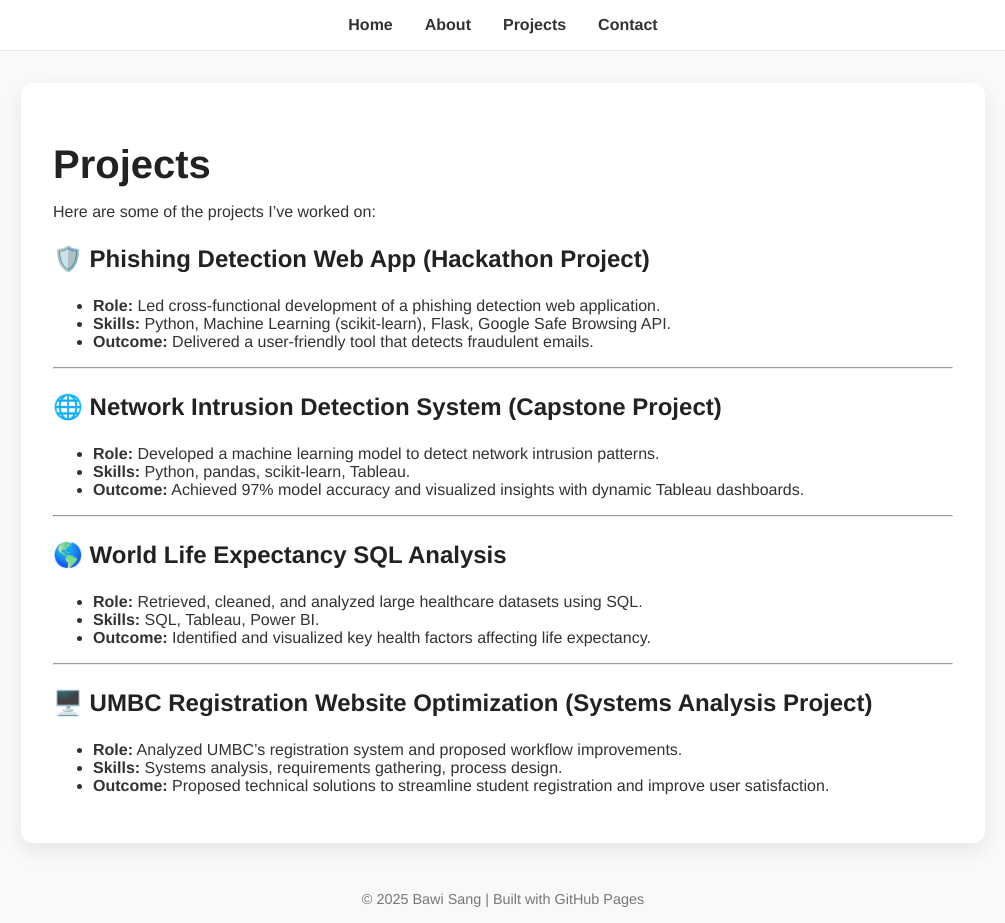
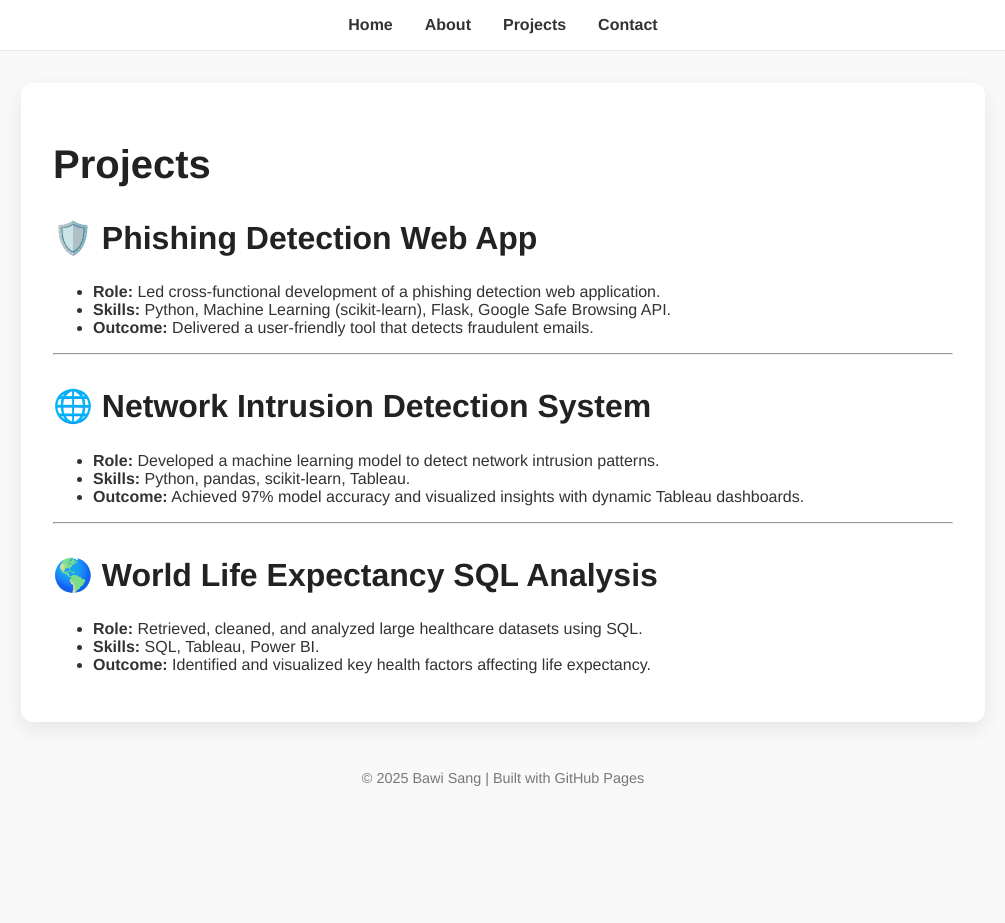
Before and after one commit to BawiS-lab/BawiSang.github.io, a Jekyll site: the page built from projects.md, in a window 1280 px wide. Shown: the whole page, without its empty margins (137-1142 px from the left). Built offline with Jekyll 4.4.1, drawn with Linux system fonts in a browser that asks for light colours; after the commit the page ends 900 px from its top, so only the background shows below that.

Commit message:
Update projects.md

```diff
--- a/projects.md
+++ b/projects.md
@@ -6,9 +6,10 @@ permalink: /projects/
 
 # Projects
 
-Here are some of the projects I've worked on:
+## 🛡️ Phishing Detection Web App
 
-### 🛡️ Phishing Detection Web App (Hackathon Project)
+<!-- Consider adding a picture here: e.g. screenshot of the app -->
+<!-- <img src="/assets/images/phishing-app.jpg" alt="Phishing App Screenshot" class="project-pic"> -->
 
 - **Role:** Led cross-functional development of a phishing detection web application.
 - **Skills:** Python, Machine Learning (scikit-learn), Flask, Google Safe Browsing API.
@@ -16,7 +17,9 @@ Here are some of the projects I've worked on:
 
 ---
 
-### 🌐 Network Intrusion Detection System (Capstone Project)
+## 🌐 Network Intrusion Detection System
+
+<!-- <img src="/assets/images/nids-project.jpg" alt="NIDS Project" class="project-pic"> -->
 
 - **Role:** Developed a machine learning model to detect network intrusion patterns.
 - **Skills:** Python, pandas, scikit-learn, Tableau.
@@ -24,16 +27,8 @@ Here are some of the projects I've worked on:
 
 ---
 
-### 🌎 World Life Expectancy SQL Analysis
+## 🌎 World Life Expectancy SQL Analysis
 
 - **Role:** Retrieved, cleaned, and analyzed large healthcare datasets using SQL.
 - **Skills:** SQL, Tableau, Power BI.
 - **Outcome:** Identified and visualized key health factors affecting life expectancy.
-
----
-
-### 🖥️ UMBC Registration Website Optimization (Systems Analysis Project)
-
-- **Role:** Analyzed UMBC’s registration system and proposed workflow improvements.
-- **Skills:** Systems analysis, requirements gathering, process design.
-- **Outcome:** Proposed technical solutions to streamline student registration and improve user satisfaction.
```
